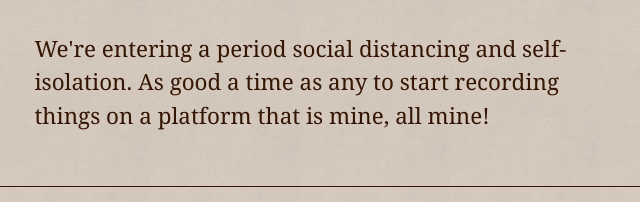
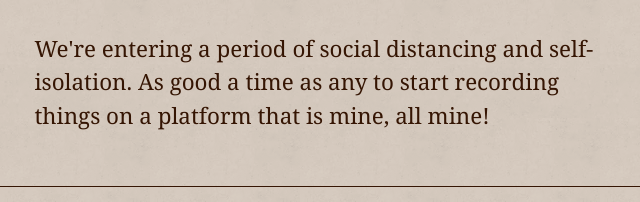
Before and after one commit to rowlando/microblog, an Eleventy site: page src/index.md in a window 1280 px wide. Shown: the part 1232-1434 px from the top of the page, 0-640 px from the left. Built offline with nearby package versions, Linux system fonts and the light colour scheme; Eleventy itself is replaced by a stand-in of ours; files that its build step writes are made by us from their sources.

Commit message:
Update 1584451209.md

```diff
--- a/src/posts/1584451209.md
+++ b/src/posts/1584451209.md
@@ -4,5 +4,5 @@ title: '1584451209'
 
 Hello, world 🌍
 
-We're entering a period social distancing and self-isolation. As good a time
+We're entering a period of social distancing and self-isolation. As good a time
 as any to start recording things on a platform that is mine, all mine!
```
